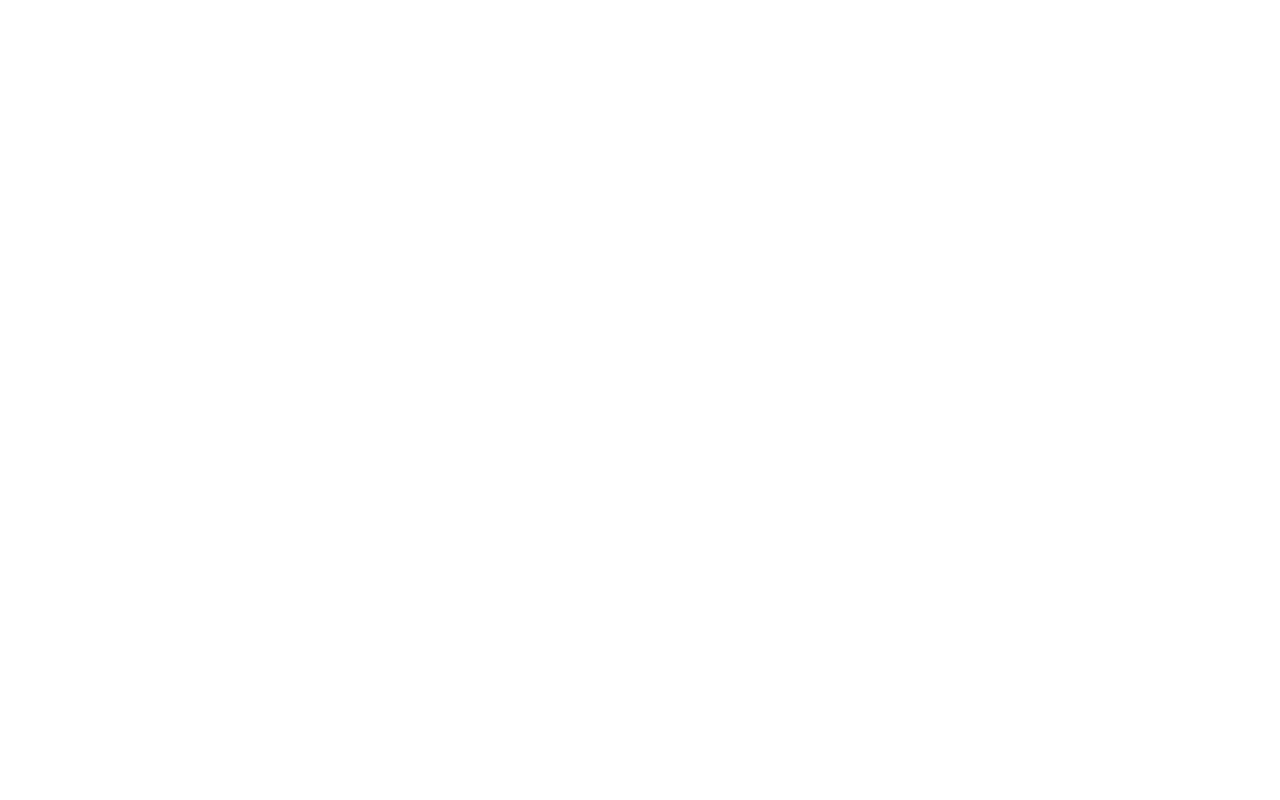
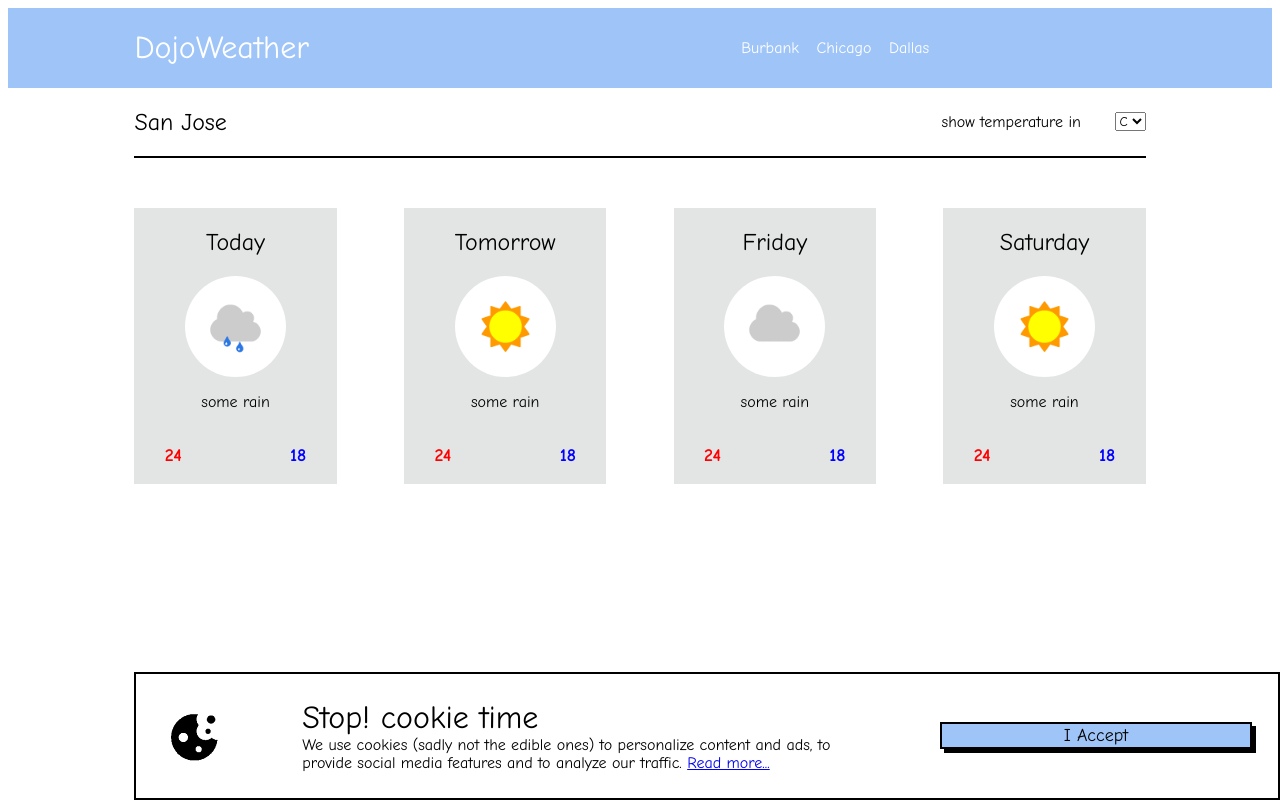
Before and after one commit to SaraSaeed1/Java-Script, a plain HTML site: page week2/Assignment/DojoWeather/index.html in a window 1280 px wide. Drawn offline with Linux system fonts and the light colour scheme.

Commit message:
initial commit

```diff
--- a/week2/Assignment/DojoWeather/index.html
+++ b/week2/Assignment/DojoWeather/index.html
@@ -5,8 +5,90 @@
     <meta http-equiv="X-UA-Compatible" content="IE=edge">
     <meta name="viewport" content="width=device-width, initial-scale=1.0">
     <title>Dojo Weather</title>
+    <link rel="stylesheet" href="style.css">
 </head>
 <body>
+    <div id="wrapper">
+        <div class="nav">
+            <h1>DojoWeather</h1>
+            <div class="nav-link">
+                <a onclick="alert('Loading weather report...')" href="#">Burbank</a>
+                <a onclick="alert('Loading weather report...')" href="#">Chicago</a>
+                <a onclick="alert('Loading weather report...')" href="#">Dallas</a>
+            </div>
+        </div>
+        <div class="main">
+            <div class="name-city">
+                <h2>San Jose</h2>
+                <div class="temp">
+                    <p>show temperature in</p>
+                    <select  onclick=" temp(this)">
+                        <option value="cel">C</option>
+                        <option value="feh">F</option>
+                    </select>
+                </div>
+            </div>
 
+            <div class="weather">
+
+                <div class="weather-info">
+                    <h2>Today</h2>
+                    <img src="assets/some_rain.png" alt="img some rain">
+                    <p>some rain</p>
+                    <div class="num-temp">
+                        <p class="temp-red">24</p>
+                        <p class="temp-blue">18</p>
+                    </div>
+                </div>
+
+                <div class="weather-info">
+                    <h2>Tomorrow</h2>
+                    <img src="assets/some_sun.png" alt="img some sun">
+                    <p>some rain</p>
+                    <div class="num-temp">
+                        <p class="temp-red">24</p>
+                        <p class="temp-blue">18</p>
+                    </div>
+                </div>
+
+                <div class="weather-info">
+                    <h2>Friday</h2>
+                    <img src="assets/some_clouds.png" alt="img some clouds">
+                    <p>some rain</p>
+                    <div class="num-temp">
+                        <p class="temp-red">24</p>
+                        <p class="temp-blue">18</p>
+                    </div>
+                </div>
+
+                <div class="weather-info">
+                    <h2>Saturday</h2>
+                    <img src="assets/some_sun.png" alt="img some sun">
+                    <p>some rain</p>
+                    <div class="num-temp">
+                        <p class="temp-red">24</p>
+                        <p class="temp-blue">18</p>
+                    </div>
+                </div>
+
+            </div>
+
+
+            <div class="cookie">
+                <img src="assets/cookie.png" alt="img cookie">
+                <div class="cookie-info">
+                    <h1>Stop! cookie time</h1>
+                    <p>
+                    We use cookies (sadly not the edible ones) to personalize content and ads, to provide social media features and to analyze our traffic. <a href="#">Read more...</a></p>
+                </div>
+                <button onclick="remove(this)">I Accept </button>
+
+            </div>
+
+        </div>
+
+    </div>
+
+    <script src="script.js"></script>
 </body>
 </html>
--- a/week2/Assignment/DojoWeather/script.js
+++ b/week2/Assignment/DojoWeather/script.js
@@ -0,0 +1,24 @@
+function remove(e){
+    e.parentElement.remove();
+}
+
+var red = document.querySelectorAll(".temp-red")
+var blue = document.querySelectorAll(".temp-blue")
+console.log(red);
+function temp(e){
+    if(e.value== 'feh'){
+        var feh =((Number(a[i].innerHTML)*(9/5))+32);
+        for(i=0 ; i<=red.length ; i++){
+            red[i].innerHTML=feh;
+        }
+        for(i=0 ; i<=blue.length ; i++){
+            red[i].innerHTML=feh;
+        }
+    }else{
+        var col = (((Number(a[i].innerHTML))-32)/ 1.8);
+        for(i=0 ; i<=red.length ; i++){
+            red[i].innerHTML=col.toFixed(1)
+        }
+    }
+
+}
--- a/week2/Assignment/DojoWeather/style.css
+++ b/week2/Assignment/DojoWeather/style.css
@@ -0,0 +1,114 @@
+*{
+    font-family: Comic Sans MS, Comic Sans, cursive	;
+    /* font-size: 35px; */
+    font-weight: 100;
+}
+#wrapper{
+    margin: 0% auto;
+}
+.nav{
+    background-color:#9fc5f8;
+    padding: 0 10%;
+    color: white;
+    display: flex;
+    flex-direction: row;
+    align-items: center;
+    justify-content: space-between;
+}
+.nav-link{
+    width: 40%;
+}
+.nav a{
+    margin-right: 3%;
+    color: white;
+    text-decoration: none;
+}
+.main{
+    display: flex;
+    flex-direction: column;
+    margin: 0 10%;
+}
+.name-city{
+    display: flex;
+    flex-direction: row;
+    justify-content: space-between;
+    border-bottom: 2px solid black;
+
+}
+.name-city h2{
+    flex: 1;
+}
+.temp{
+    display: flex;
+    flex-direction: row;
+    flex:2;
+    align-items: center;
+    justify-content: flex-end;
+}
+.temp p{
+    margin: 0% 5%;
+}
+.weather{
+    display: flex;
+    flex-direction: row;
+    justify-content: space-between;
+    align-items: center;
+    margin: 5% 0%;
+}
+.weather-info{
+    width: 20%;
+    background-color: #e3e4e4;
+    display: flex;
+    flex-direction: column;
+    align-items: center;
+}
+.weather-info img{
+    border-radius: 50%;
+    width: 50%;
+}
+.num-temp{
+    font-size: large;
+    width: 70%;
+    height: auto;
+    display: flex;
+    flex-direction: row;
+    justify-content: space-between;
+}
+
+.temp-red, .temp-blue{
+    font-size: 100%;
+    font-weight: bold;
+}
+.temp-red{
+    color: red;
+}
+.temp-blue{
+    color: blue;
+}
+.cookie{
+    display: flex;
+    position: fixed;
+    border: black solid 2px;
+    flex-direction: row;
+    padding: 2%;
+    align-items: center;
+    bottom: 0;
+}
+.cookie-info{
+    display: flex;
+    flex-direction: column;
+    margin: 0% 7%;
+}
+.cookie-info h1{
+    margin: 0%;
+}
+.cookie-info p{
+    margin: 0%;
+}
+.cookie button{
+    border: 2px solid black;
+    background-color: #9fc5f8;
+    box-shadow: 4px 4px black;
+    font-size: large;
+    width: 50%;
+}
```
Also changed, not shown: week2/Assignment/DojoWeather/assets/cookie.png (added), week2/Assignment/DojoWeather/assets/some_clouds.png (added), week2/Assignment/DojoWeather/assets/some_rain.png (added), week2/Assignment/DojoWeather/assets/some_sun.png (added), 2 other files.
